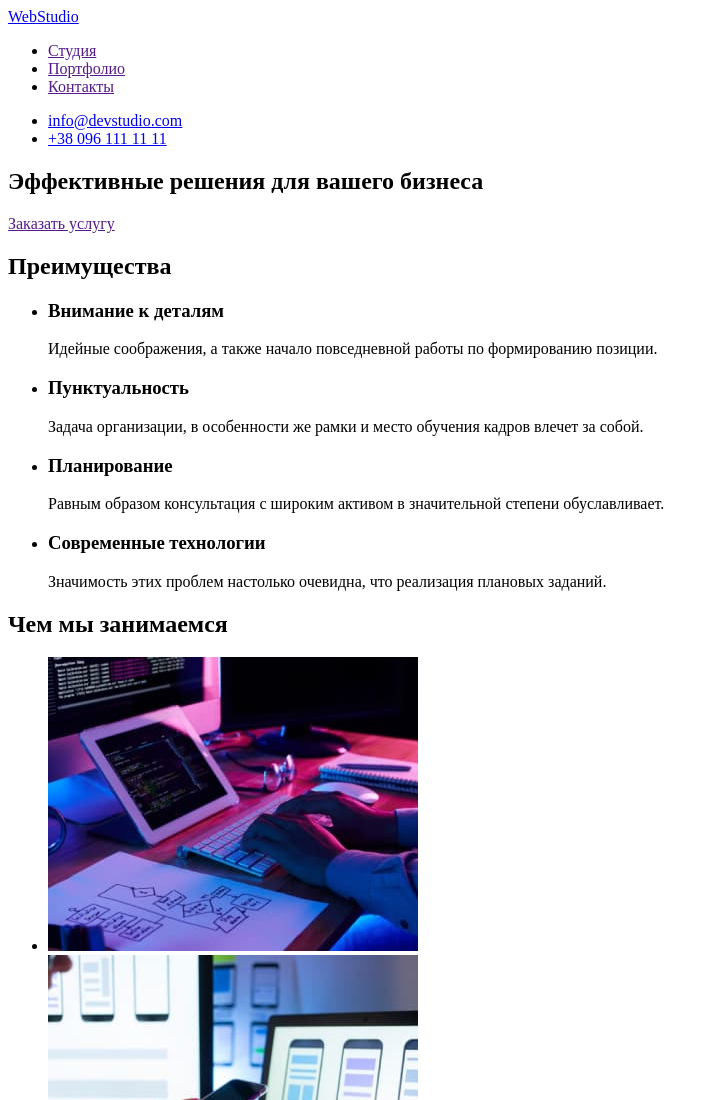
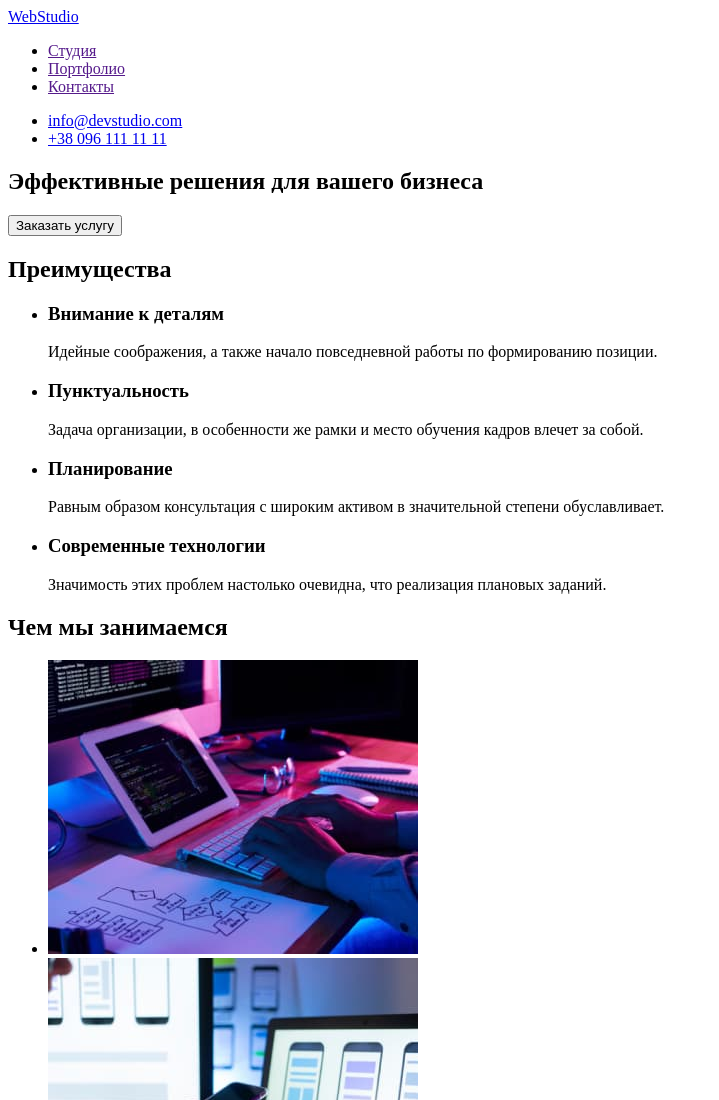
Before and after one commit to Shynal-Nazar/goit-markup-hw-01, a plain HTML site: page index.html in a window 1280 px wide. Shown: the top 1100 px of the page, without its empty margins (0-719 px from the left). Drawn offline with Linux system fonts and the light colour scheme.

Commit message:
button
Додає кнопку "заказати послугу"

```diff
--- a/index.html
+++ b/index.html
@@ -28,7 +28,7 @@
         <!--Прев'ю сайту-->
         <section>
             <h1>Эффективные решения для вашего бизнеса</h1>
-            <a href="">Заказать услугу</a> <!-- може бути кнопкою -->
+            <button type="button">Заказать услугу</button>
         </section>
         <!-- Переваги сайту -->
         <section>
@@ -57,13 +57,13 @@
             <h2>Чем мы занимаемся</h2>
             <ul>
                 <li>
-                    <img src="/images/naborinfo.jpg" alt="Naborinfo" width="370"/>
+                    <img src="/images/naborinfo.jpg" alt="Naborinfo" width="370" />
                 </li>
                 <li>
-                    <img src="/images/podborstylia.jpg" alt="Podbor_stylia" width="370"/>
+                    <img src="/images/podborstylia.jpg" alt="Podbor_stylia" width="370" />
                 </li>
                 <li>
-                    <img src="/images/proverkairaskraska.jpg" alt="Gama coloriv" width="370"/>
+                    <img src="/images/proverkairaskraska.jpg" alt="Gama coloriv" width="370" />
                 </li>
             </ul>
         </section>
@@ -72,22 +72,22 @@
             <h2>Наша команда</h2>
             <ul>
                 <li>
-                    <img src="/images/fotoigor.jpg" alt="Foto_Igor" width="270"/>
+                    <img src="/images/fotoigor.jpg" alt="Foto_Igor" width="270" />
                     <h3>Игорь Демьяненко</h3>
                     <p>Product Designer</p>
                 </li>
                 <li>
-                    <img src="/images/fotoolga.jpg" alt="Foto_Olga" width="270"/>
+                    <img src="/images/fotoolga.jpg" alt="Foto_Olga" width="270" />
                     <h3>Ольга Репина</h3>
                     <p>Frontend Developer</p>
                 </li>
                 <li>
-                    <img src="/images/fotonicolay.jpg" alt="Foto_Nicolay" width="270"/>
+                    <img src="/images/fotonicolay.jpg" alt="Foto_Nicolay" width="270" />
                     <h3>Николай Тарасов</h3>
                     <p>Marketing</p>
                 </li>
                 <li>
-                    <img src="/images/fotomisha.jpg" alt="Foto_Misha" width="270"/>
+                    <img src="/images/fotomisha.jpg" alt="Foto_Misha" width="270" />
                     <h3>Михаил Ермаков</h3>
                     <p>UI Designer</p>
                 </li>
```
